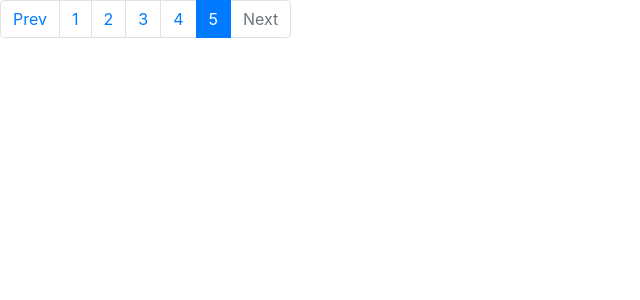
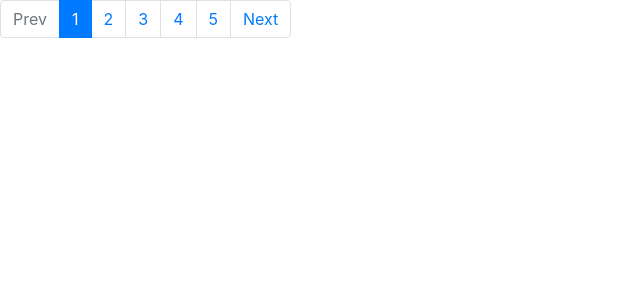
Before and after one commit to ritchey0713/ngpages, an Angular app: page / in a window 1280 px wide. Shown: the top 300 px of the page, without its empty margins (0-640 px from the left). Built offline with nearby package versions, Linux system fonts and the light colour scheme.

Commit message:
add link click event

```diff
--- a/src/app/app.component.html
+++ b/src/app/app.component.html
@@ -9,7 +9,7 @@
     [ngClass]="{ active: i === currentPage }"
     *ngFor="let image of images; let i = index;"
     >
-      <a class="page-link">{{ i + 1 }}</a>
+      <a class="page-link" (click)="onClickPaginate(i)">{{ i + 1 }}</a>
     </li>
     <li class="page-item"
     [ngClass]="{disabled: currentPage === images.length - 1}"
--- a/src/app/app.component.ts
+++ b/src/app/app.component.ts
@@ -7,7 +7,7 @@ import { Component } from '@angular/core';
 })
 export class AppComponent {
   title = 'pages';
-  currentPage = 4;
+  currentPage = 0;
 
   images = [
     {
@@ -31,4 +31,9 @@ export class AppComponent {
       url: 'https://images.unsplash.com/photo-1561883088-039e53143d73?ixlib=rb-1.2.1&ixid=eyJhcHBfaWQiOjEyMDd9&auto=format&fit=crop&w=500&q=60'
     }
   ]
+
+  onClickPaginate = (value: string) => {
+    const paginateValue = parseInt(value)
+    this.currentPage = paginateValue;
+  }
 }
```
